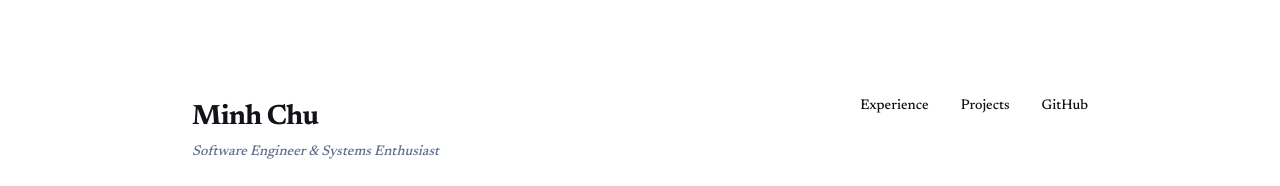
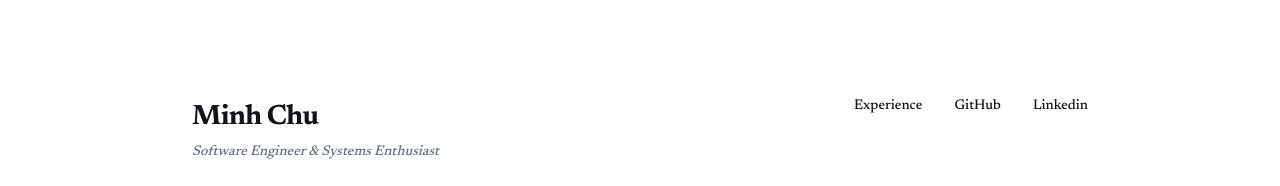
Before and after one commit to minhchu/personal-website, a Next.js app: page / in a window 1280 px wide. Shown: the top 186 px of the page. Built offline with nearby package versions, Linux system fonts and the light colour scheme.

Commit message:
Update personal website

```diff
--- a/src/app/layout.tsx
+++ b/src/app/layout.tsx
@@ -10,7 +10,7 @@ const newsreader = Newsreader({
 });
 
 export const metadata: Metadata = {
-  title: "Chu Ngoc Minh | About",
+  title: "Minh Chu",
   description: "Software Engineer & Systems Enthusiast",
 };
 
--- a/src/app/page.tsx
+++ b/src/app/page.tsx
@@ -17,9 +17,11 @@ export default function Home() {
             </div>
             <nav className="flex flex-wrap gap-x-8 gap-y-4">
               <a className="text-sm font-medium text-[#111318] dark:text-gray-300 link-hover" href="#">Experience</a>
-              <a className="text-sm font-medium text-[#111318] dark:text-gray-300 link-hover" href="#">Projects</a>
               <a className="text-sm font-medium text-[#111318] dark:text-gray-300 link-hover inline-flex items-center gap-1" href="https://github.com/minhchu" target="_blank" rel="noopener noreferrer">
                 GitHub
+              </a>
+              <a className="text-sm font-medium text-[#111318] dark:text-gray-300 link-hover inline-flex items-center gap-1" href="https://www.linkedin.com/in/minhchungoc/" target="_blank" rel="noopener noreferrer">
+                Linkedin
               </a>
             </nav>
           </header>
```
